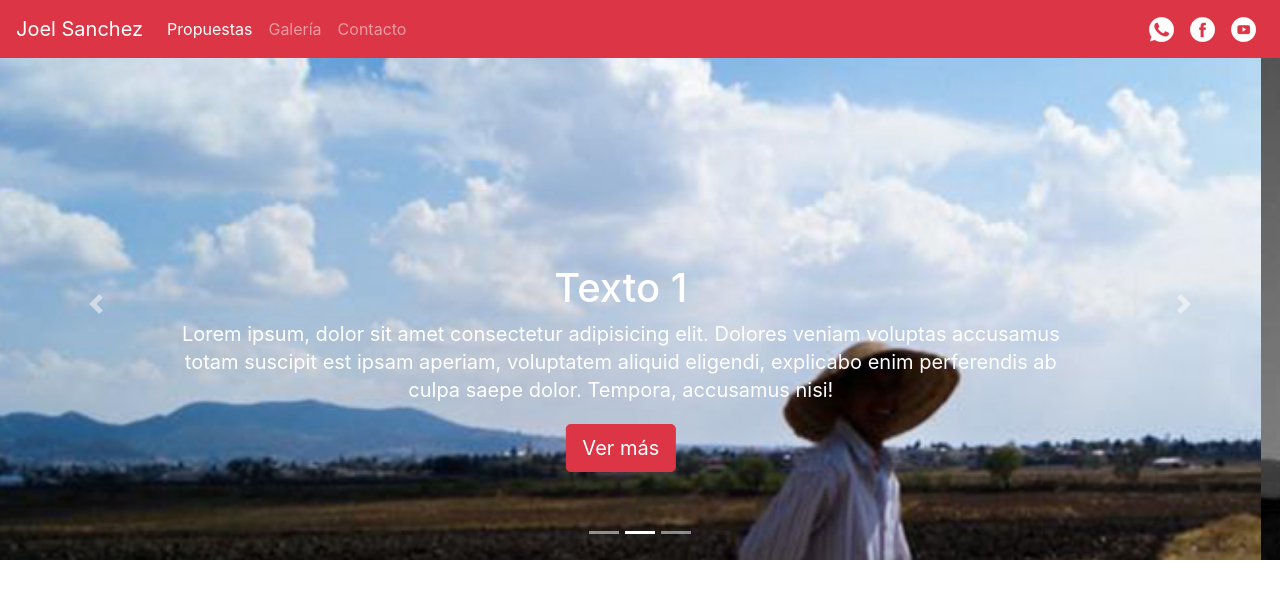
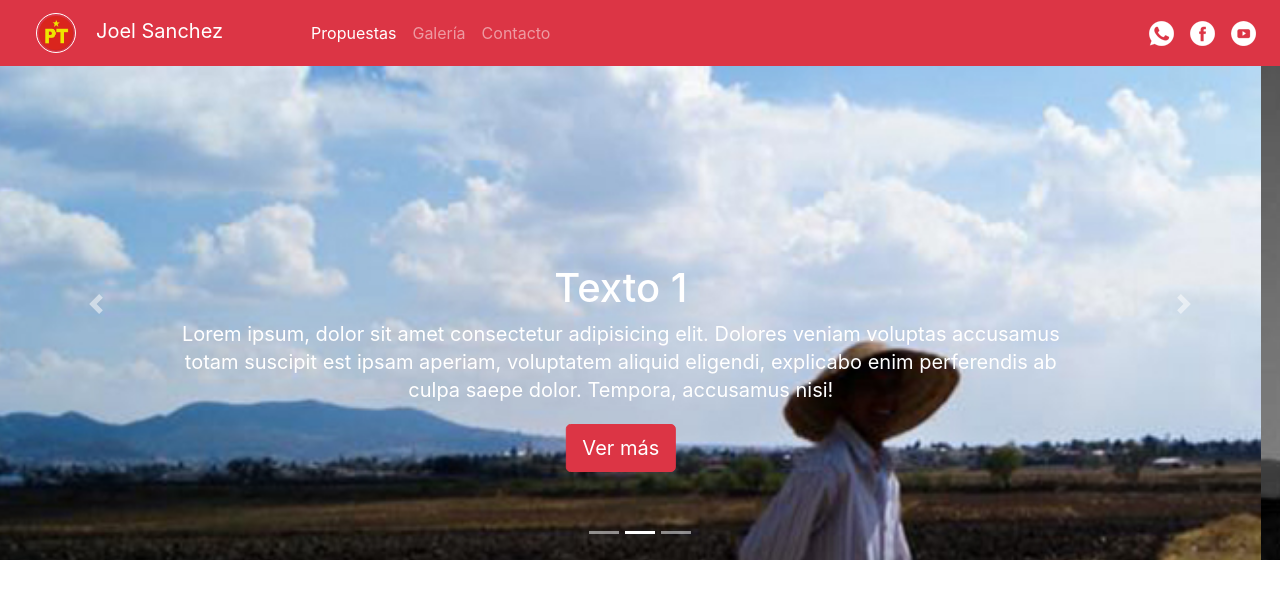
Before and after one commit to xaz89/joel-sanchez, a plain HTML site: page propuestas.html in a window 1280 px wide. Shown: the top 602 px of the page. Drawn offline with nearby package versions, Linux system fonts and the light colour scheme.

Commit message:
cambio en brand

```diff
--- a/css/carousel.css
+++ b/css/carousel.css
@@ -7,6 +7,24 @@ body {
   padding-bottom: 3rem;
   color: #5a5a5a;
 }
+
+/* EXTRAS XAZ
+-------------------------------------------------- */
+
+/* Nav */
+
+.navbar-brand {
+  margin: 0 4em 0 0;
+}
+
+.navbar-brand img {
+
+  height: 40px;
+  border: 1px solid white;
+  border-radius: 50%;
+  margin: 0 1em;
+}
+
 
 
 /* CUSTOMIZE THE CAROUSEL
--- a/propuestas.html
+++ b/propuestas.html
@@ -19,7 +19,7 @@
 
     <header>
       <nav class="navbar navbar-expand-md navbar-dark fixed-top bg-danger ">
-        <a class="navbar-brand" href="index.html">Joel Sanchez</a>
+        <a class="navbar-brand" href="index.html"><img src="img/pt.png" alt="">Joel Sanchez</a>
         <button class="navbar-toggler" type="button" data-toggle="collapse" data-target="#navbarCollapse" aria-controls="navbarCollapse" aria-expanded="false" aria-label="Toggle navigation">
           <span class="navbar-toggler-icon"></span>
         </button>
@@ -192,7 +192,7 @@
       <!-- FOOTER -->
       <footer class="container">
         <p class="float-right"><a href="#">Ir hacia arriba</a></p>
-        <p>&copy; 2018 Company, Inc. &middot; <a href="#" class="text-danger">Aviso de Privacidad</a> &middot; <a href="#" class="text-danger">Términos y condiciones</a> </p>
+        <p>&copy; 2018 Jazmín Isol Prado &middot; <a href="#" class="text-danger">Aviso de Privacidad</a> &middot; <a href="#" class="text-danger">Términos y condiciones</a> </p>
         <!-- <p class="text-center">Diseño y maquetación: <a href="#">Soy la Xaz</a></p> -->
       </footer>
     </main>
```
